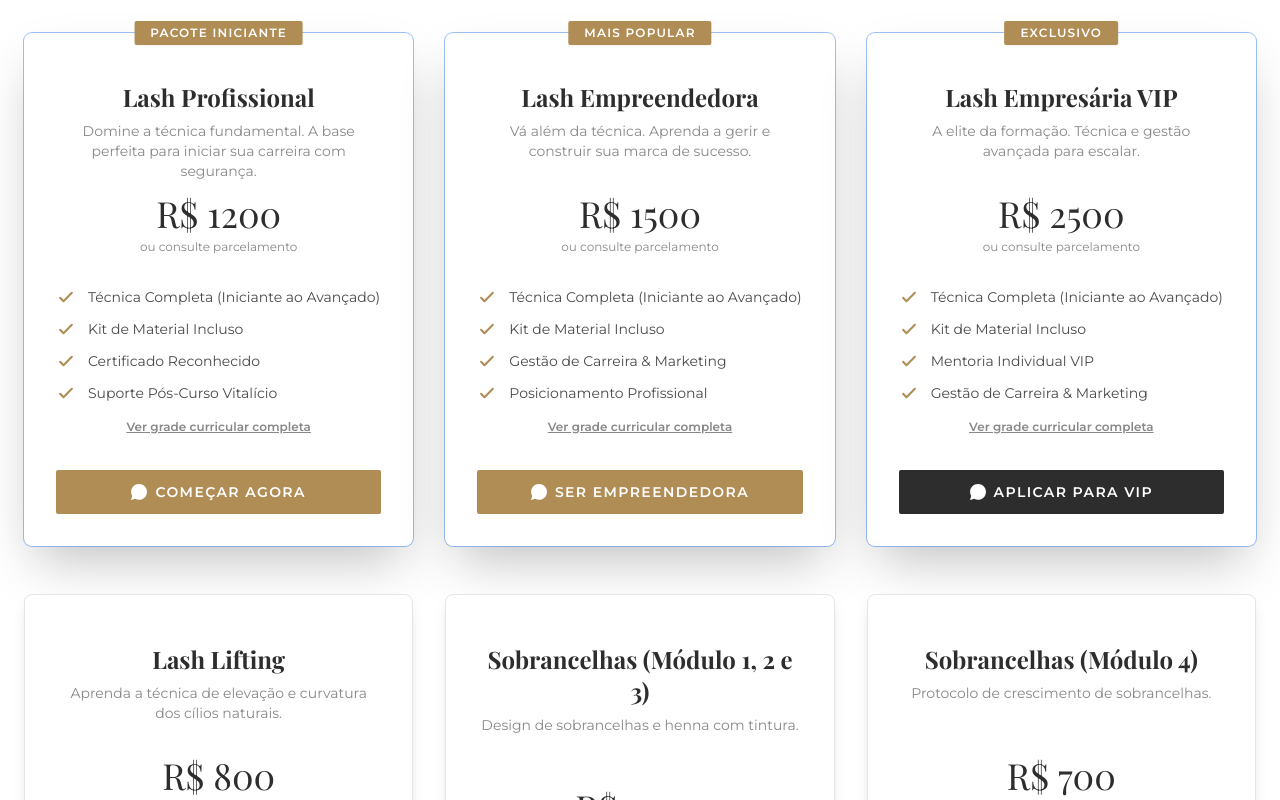
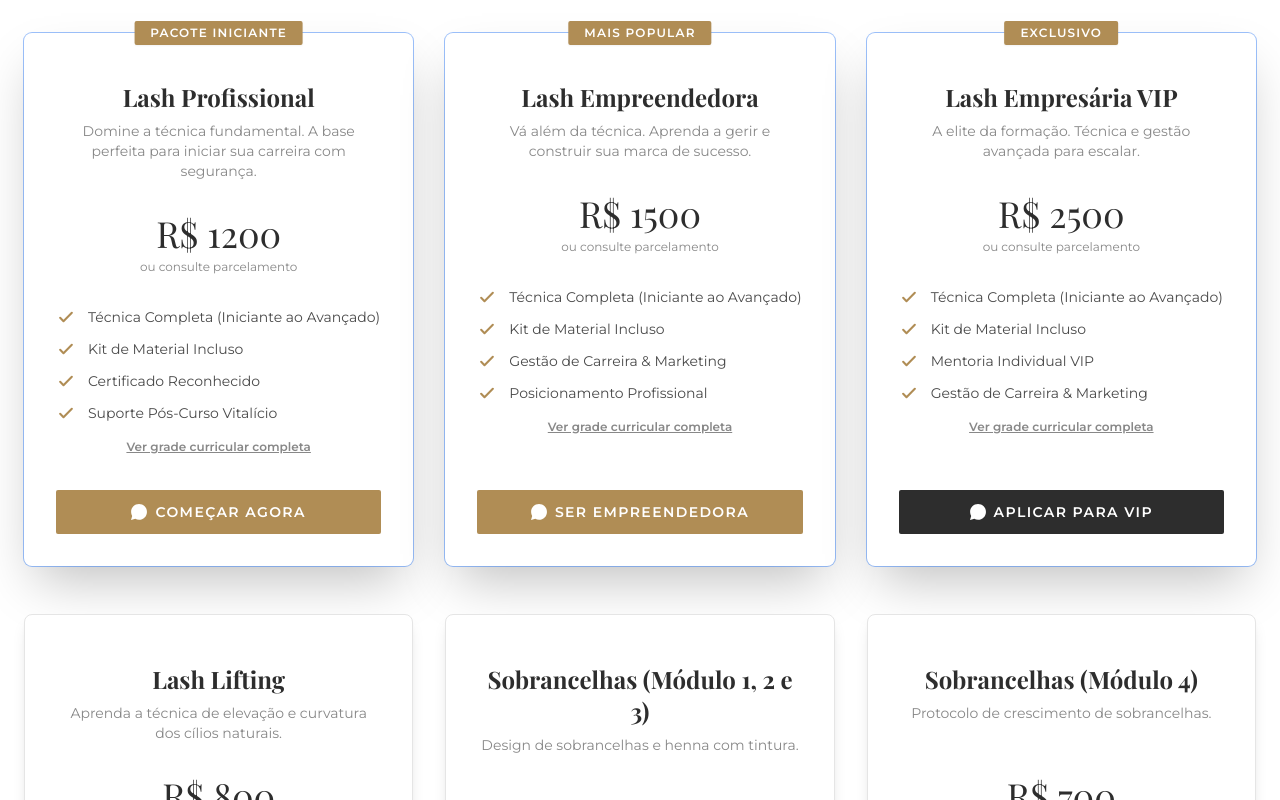
Before and after one commit to Cortelete/luxacademy, a React (Vite) app: page / in a window 1280 px wide. Shown: the part 1640-2440 px from the top of the page. Built offline with nearby package versions, Linux system fonts and the light colour scheme; a web font is replaced by a local one.

Commit message:
fix: improve scroll animation and layout stability
Adjust intersection observer threshold for smoother element triggering and update CourseCard description container to ensure consistent height.

```diff
--- a/App.tsx
+++ b/App.tsx
@@ -437,7 +437,7 @@ const App = () => {
                     }
                 });
             },
-            { threshold: 0.1 }
+            { threshold: 0.0, rootMargin: '50px' }
         );
 
         const refsToObserve = Object.values(sectionRefs) as React.RefObject<HTMLElement>[];
--- a/components/CourseCard.tsx
+++ b/components/CourseCard.tsx
@@ -57,7 +57,7 @@ const CourseCard: React.FC<CourseCardProps> = ({ course, featureCategories, onCt
 
             <div className="text-center mb-8 pt-4">
                 <h3 className="font-playfair font-bold text-2xl text-[var(--color-text-strong)] mb-2">{course.title}</h3>
-                <p className="text-[var(--color-text-subtle)] text-sm h-10">{course.uniqueDescription}</p>
+                <p className="text-[var(--color-text-subtle)] text-sm min-h-[2.5rem]">{course.uniqueDescription}</p>
             </div>
 
             <div className="text-center mb-8">
```
